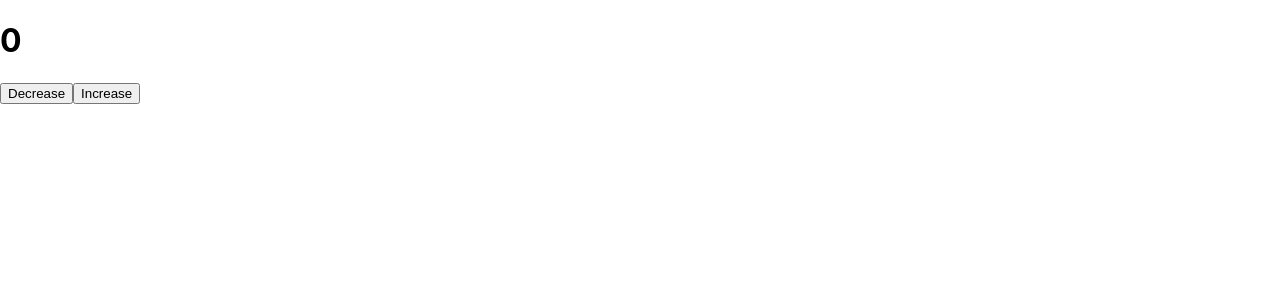
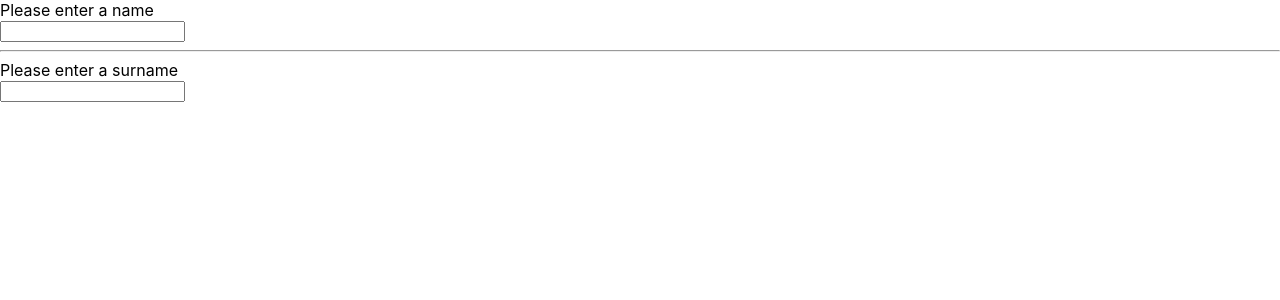
Before and after one commit to yusuftask08/React-States, a React (Create React App) app: page / in a window 1280 px wide. Shown: the top 300 px of the page. Built offline with nearby package versions, Linux system fonts and the light colour scheme.

Commit message:
input state

```diff
--- /dev/null
+++ b/src/components/InputExample.js
@@ -0,0 +1,27 @@
+import { useState } from 'react'
+
+function InputExample() {
+    const [form, setForm] = useState({ name: '', surname: '' })
+
+    // const onChangeName = (event) => setName(event.target.value)
+    // const onChangeSurname = (event) => setSurname(event.target.value)
+    const onChangeInput = (e) => {
+        setForm({ ...form, [e.target.name]: e.target.value })
+    };
+    return (
+        <div>
+            Please enter a name
+            <br />
+            <input name="name" value={form.name} onChange={onChangeInput} />
+            <hr />
+
+            Please enter a surname
+            <br />
+            <input surname="surname" value={form.surname} onChange={onChangeInput} />
+
+            {form.name} {form.surname}
+        </div>
+    )
+}
+
+export default InputExample
--- a/src/index.js
+++ b/src/index.js
@@ -3,11 +3,12 @@ import ReactDOM from 'react-dom';
 import './index.css';
 // import App from './App';
 import reportWebVitals from './reportWebVitals';
-import Counter from './components/Counter';
+// import Counter from './components/Counter';
+import InputExample from './components/InputExample';
 
 ReactDOM.render(
   <React.StrictMode>
-    <Counter />
+    <InputExample />
   </React.StrictMode>,
   document.getElementById('root')
 );
```
